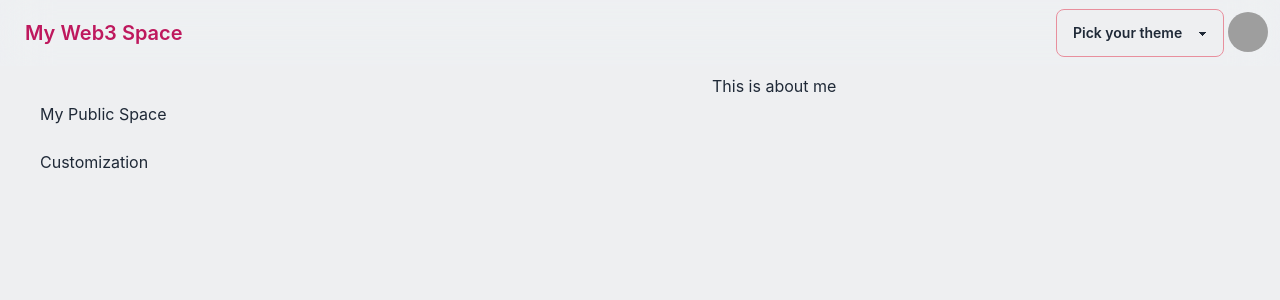
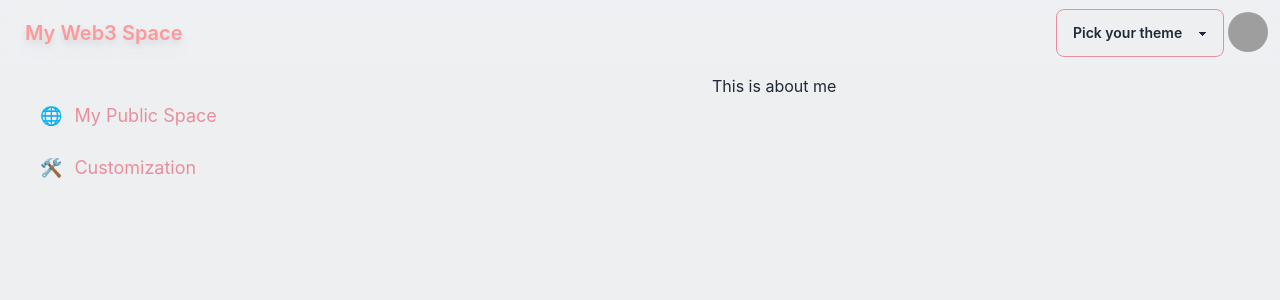
Before and after one commit to ical10/my-polka-space, a Next.js app: page /about in a window 1280 px wide. Shown: the top 300 px of the page. Built offline with nearby package versions, Linux system fonts and the light colour scheme; grey boxes are pictures that could not be loaded.

Commit message:
feat: customize text with shadow and add emoji

```diff
--- a/src/components/Navbar.tsx
+++ b/src/components/Navbar.tsx
@@ -4,7 +4,7 @@ const Navbar = () => {
   return (
     <div className="navbar sticky top-0 z-50 bg-slate-100/20 backdrop-filter backdrop-blur-xl">
       <div className="flex-1">
-        <a className="btn btn-ghost text-pink-700 normal-case text-xl">
+        <a className="btn btn-ghost text-primary normal-case text-xl drop-shadow-lg">
           My Web3 Space
         </a>
       </div>
--- a/src/components/Sidebar.tsx
+++ b/src/components/Sidebar.tsx
@@ -1,5 +1,6 @@
 import React from "react";
 import Link from "next/link";
+import Emoji from "src/components/Emoji";
 
 type SidebarProps = {
   children?: React.ReactNode;
@@ -13,10 +14,22 @@ const Sidebar = ({ children }: SidebarProps) => {
           <label htmlFor="my-drawer-2" className="drawer-overlay"></label>
           <ul className="menu p-4 w-80 bg-base-100 text-base-content">
             <li>
-              <Link href="/">My Public Space</Link>
+              <Link
+                href="/"
+                className="text-lg font-regular text-secondary focus:font-semibold"
+              >
+                <Emoji symbol="🌐" />
+                My Public Space
+              </Link>
             </li>
             <li>
-              <Link href="/customize">Customization</Link>
+              <Link
+                href="/customize"
+                className="text-lg font-regular text-secondary focus:font-semibold"
+              >
+                <Emoji symbol="🛠️" />
+                Customization
+              </Link>
             </li>
           </ul>
         </div>
```
